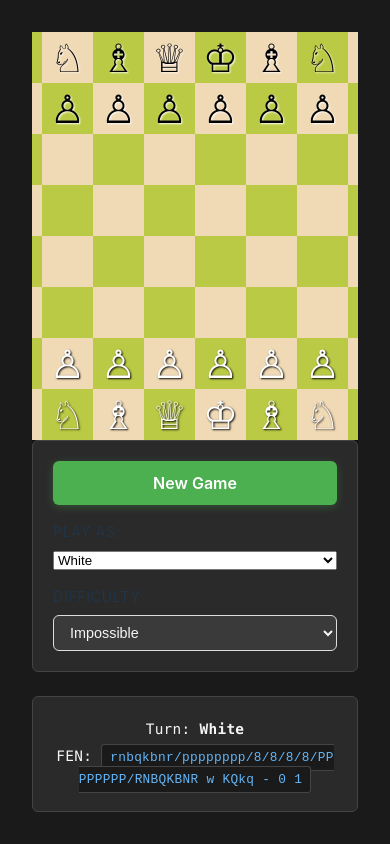
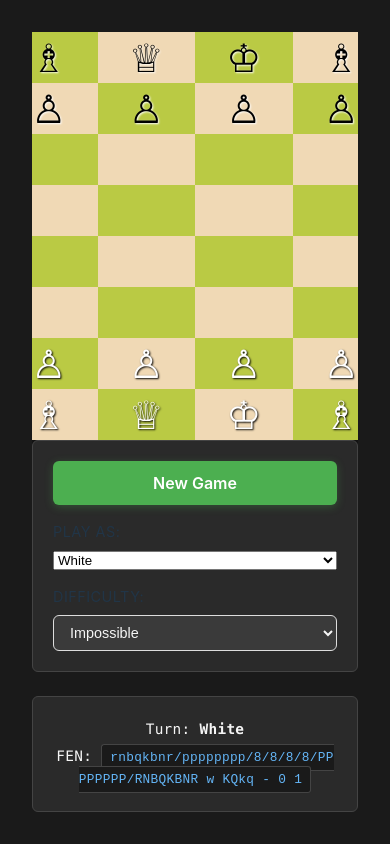
Before and after one commit to EvanCzako/ChessApp1, a React (Vite) app: page / in a window 390 px wide. Built offline with nearby package versions, Linux system fonts and the light colour scheme.

Commit message:
Complete landscape layout size logic

```diff
--- a/src/App.css
+++ b/src/App.css
@@ -60,6 +60,7 @@ body {
   min-width: 0;
   overflow: hidden;
   flex-direction: row;
+  --chessboard-size: 100%;
 }
 
 /* Portrait orientation: stack vertically */
--- a/src/App.tsx
+++ b/src/App.tsx
@@ -1,4 +1,4 @@
-import { useState, useEffect } from 'react'
+import { useState, useEffect, useRef } from 'react'
 import { Chess } from 'chess.js'
 import { Chessboard } from './components/Chessboard'
 import { GameInfo } from './components/GameInfo'
@@ -28,6 +28,8 @@ function App() {
   const [pendingMove, setPendingMove] = useState<PendingMove | null>(null);
   const [difficulty, setDifficulty] = useState<Difficulty>('impossible');
   const [playerColor, setPlayerColor] = useState<PlayerColor>('white');
+  const [chessboardSize, setChessboardSize] = useState<number | undefined>();
+  const mainContentRef = useRef<HTMLDivElement>(null);
 
   // Reconstruct game at current position
   const gameAtPosition = (() => {
@@ -58,6 +60,34 @@ function App() {
       makeComputerMove();
     }
   }, [currentMoveIndex, moves.length, playerColor]);
+
+  // Measure main-content and calculate chessboard size
+  useEffect(() => {
+    if (!mainContentRef.current) return;
+
+    const observer = new ResizeObserver(() => {
+      const rect = mainContentRef.current?.getBoundingClientRect();
+      if (rect) {
+        // Chessboard is always square - size it by the minimum of:
+        // 1. Available height
+        // 2. Available width minus 200px for GameInfo (in landscape)
+        const isLandscape = window.innerWidth > window.innerHeight;
+        let size = rect.height;
+
+        if (isLandscape) {
+          // In landscape, constrain by width minus GameInfo's minimum width (200px)
+          const maxWidthForBoard = Math.max(0, rect.width - 200);
+          size = Math.min(rect.height, maxWidthForBoard);
+        }
+
+        setChessboardSize(Math.max(0, size));
+      }
+    });
+
+    observer.observe(mainContentRef.current);
+
+    return () => observer.disconnect();
+  }, []);
 
   const makeComputerMove = async () => {
     setIsComputerThinking(true);
@@ -192,8 +222,13 @@ function App() {
 
   return (
     <div className="app">
-      <div className="main-content">
-        <Chessboard game={gameAtPosition} isDisabled={isDisabled} onMove={handleMove} />
+      <div className="main-content" ref={mainContentRef}>
+        <Chessboard
+          game={gameAtPosition}
+          isDisabled={isDisabled}
+          onMove={handleMove}
+          chessboardSize={chessboardSize}
+        />
         <GameInfo
           game={gameAtPosition}
           currentMoveIndex={currentMoveIndex}
--- a/src/components/Chessboard.tsx
+++ b/src/components/Chessboard.tsx
@@ -16,9 +16,10 @@ interface ChessboardProps {
   game: Chess;
   isDisabled: boolean;
   onMove: (moveDescription: string) => void;
+  chessboardSize?: number;
 }
 
-export const Chessboard: React.FC<ChessboardProps> = ({ game, isDisabled, onMove }) => {
+export const Chessboard: React.FC<ChessboardProps> = ({ game, isDisabled, onMove, chessboardSize }) => {
   const [dragState, setDragState] = React.useState<DragState>({ fromSquare: null, piece: null });
   const [legalMoves, setLegalMoves] = React.useState<string[]>([]);
 
@@ -135,7 +136,10 @@ export const Chessboard: React.FC<ChessboardProps> = ({ game, isDisabled, onMove
   };
 
   return (
-    <div className={`chessboard-container ${isDisabled ? 'disabled' : ''}`}>
+    <div
+      className={`chessboard-container ${isDisabled ? 'disabled' : ''}`}
+      style={chessboardSize ? { width: chessboardSize, height: chessboardSize } : undefined}
+    >
       <div className="board">
         {renderBoard()}
       </div>
--- a/src/styles/Chessboard.css
+++ b/src/styles/Chessboard.css
@@ -7,21 +7,14 @@
   padding: 0;
   opacity: 1;
   transition: opacity 0.2s ease;
-  flex: 1;
-  aspect-ratio: 1 / 1;
   min-width: 0;
   min-height: 0;
 }
 
-/* Landscape orientation: size based on available height */
+/* Landscape orientation: remove gap */
 @media (orientation: landscape) {
   .chessboard-container {
-    flex: 0 0 auto;
-    width: auto;
-    height: 100%;
-    aspect-ratio: 1 / 1;
     gap: 0;
-    max-width: calc(100% - 220px);
   }
 }
 
```
